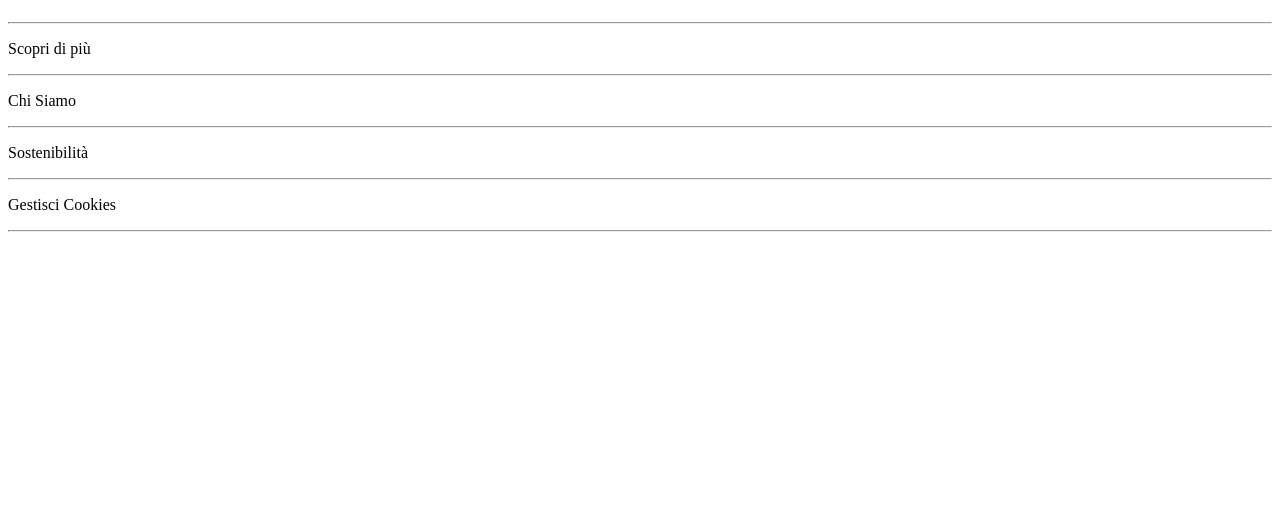
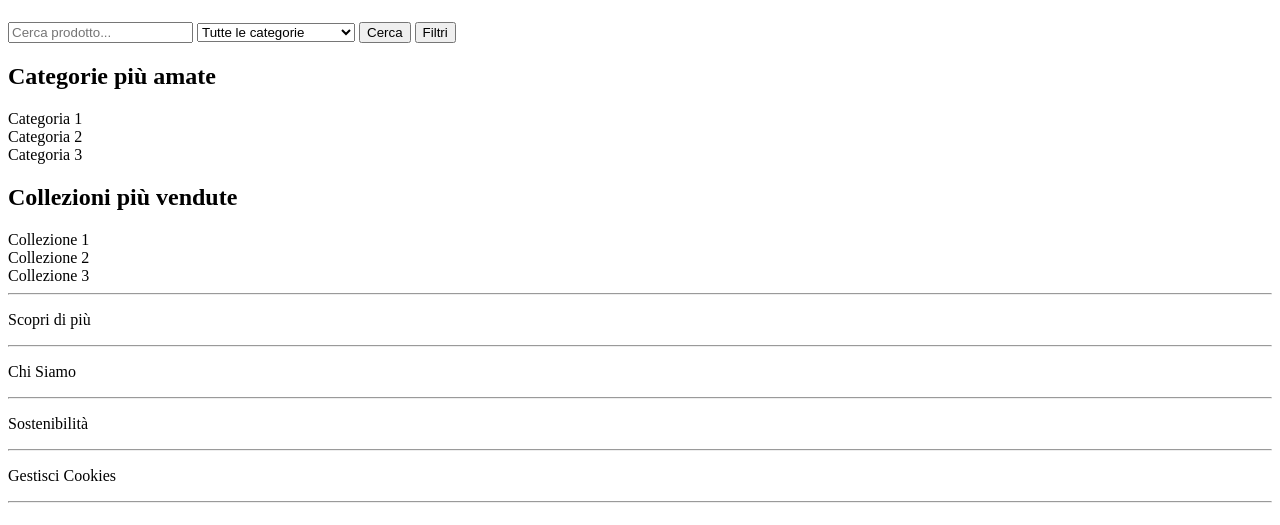
Before and after one commit to marcomarrelli/SassiShop, a PHP site: page / in a window 1280 px wide. Shown: the part 174-699 px from the top of the page. Run offline with PHP 8.4, Linux system fonts and the light colour scheme.

Commit message:
feat: Added favicon and Home Page

```diff
--- a/src/template/base.php
+++ b/src/template/base.php
@@ -6,6 +6,7 @@
     <meta name="viewport" content="width=device-width, initial-scale=1.0" />
     <title><?php echo $templateParams["title"]; ?></title>
     <link rel="stylesheet" type="text/css" href="../css/style.css"/>
+    <link rel="icon" href="../assets/images/logo.ico" type="image/x-icon">
 </head>
 
 <body>
--- a/src/template/home.php
+++ b/src/template/home.php
@@ -1 +1,30 @@
-<!-- qua sarà contentuta la home del sito -->
+<section>
+	<input type="text" placeholder="Cerca prodotto..." />
+	<select>
+		<option value="">Tutte le categorie</option>
+		<option value="1">Sassi Decorati</option>
+		<option value="2">Sassi Personalizzati</option>
+		<option value="3">Sassi da Collezione</option>
+		<option value="4">Kit per Dipingere Sassi</option>
+	</select>
+	<button>Cerca</button>
+	<button style="font-size: smaller;">Filtri</button>
+</section>
+
+<section>
+	<h2>Categorie più amate</h2>
+	<div>
+		<div>Categoria 1</div>
+		<div>Categoria 2</div>
+		<div>Categoria 3</div>
+	</div>
+</section>
+
+<section>
+	<h2>Collezioni più vendute</h2>
+	<div>
+		<div>Collezione 1</div>
+		<div>Collezione 2</div>
+		<div>Collezione 3</div>
+	</div>
+</section>
```
Also changed, not shown: assets/images/logo.ico (added).
